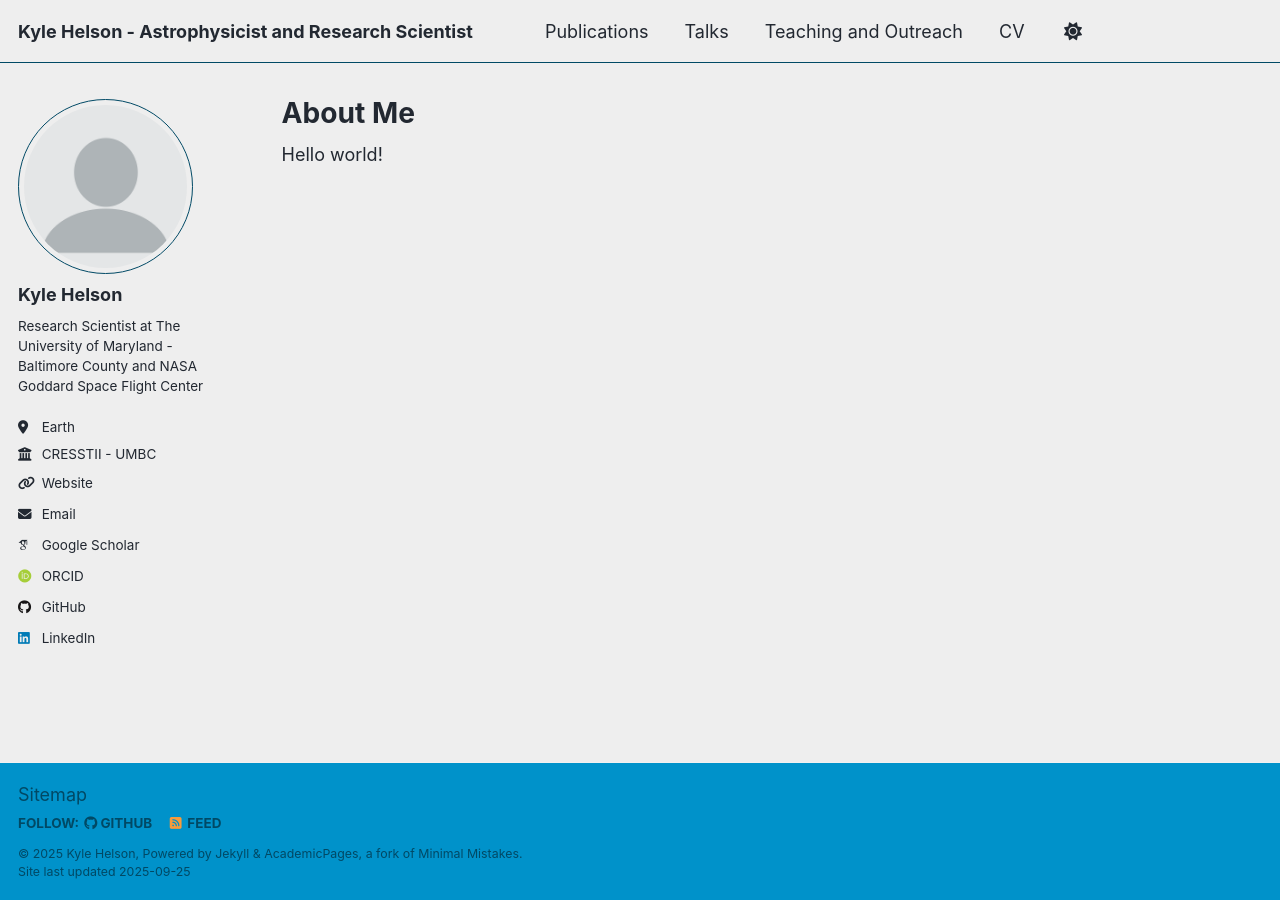
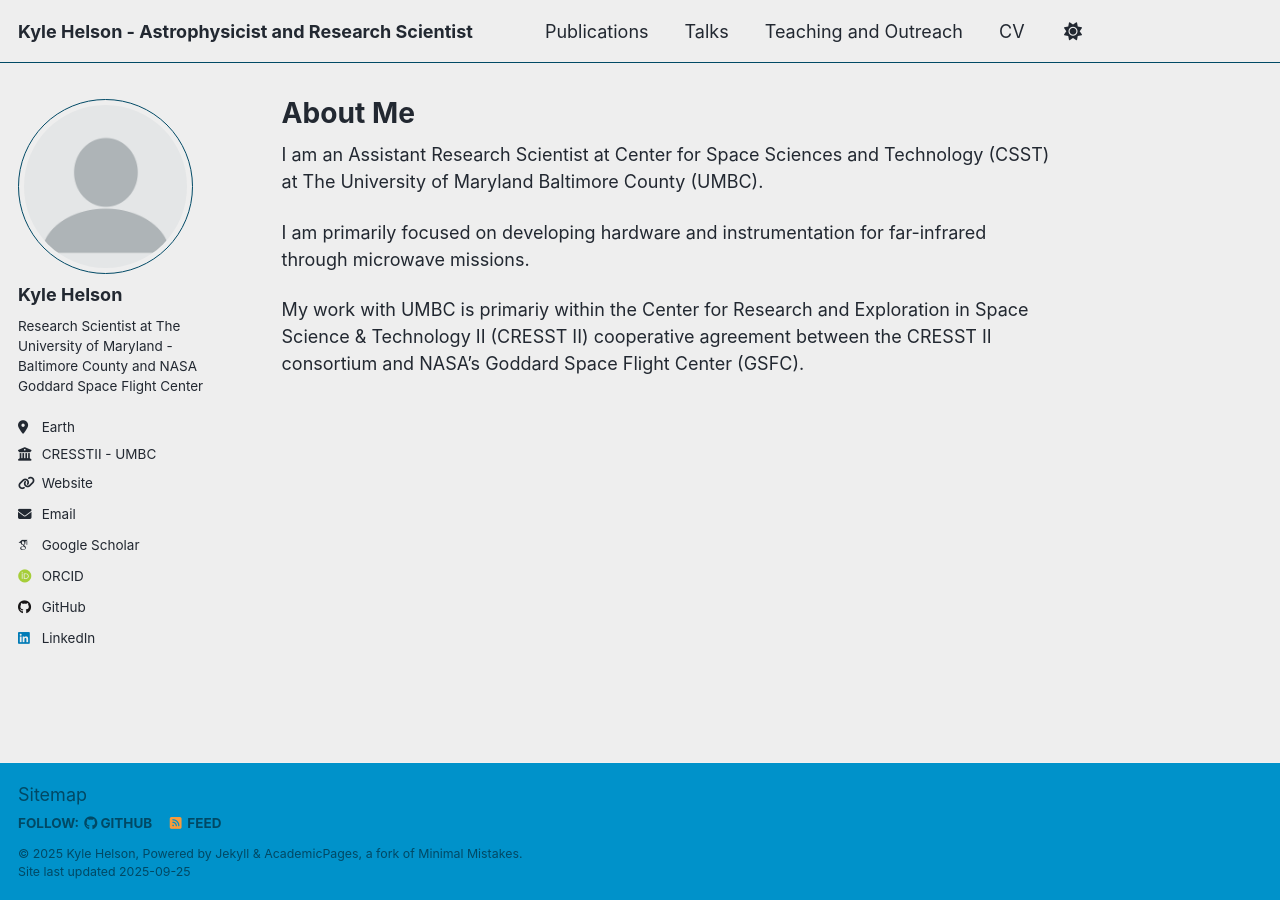
Before and after one commit to kylehelson/kylehelson.github.io, a Jekyll site: the page built from _pages/about.md, in a window 1280 px wide. Built offline with Jekyll 4.4.1, drawn with Linux system fonts in a browser that asks for light colours; some web fonts are replaced; a script that is not in the unit is left out.

Commit message:
Update about.md

```diff
--- a/_pages/about.md
+++ b/_pages/about.md
@@ -8,4 +8,8 @@ redirect_from:
   - /about.html
 ---
 
-Hello world!
+I am an Assistant Research Scientist at Center for Space Sciences and Technology (CSST) at The University of Maryland Baltimore County (UMBC).
+
+I am primarily focused on developing hardware and instrumentation for far-infrared through microwave missions.
+
+My work with UMBC is primariy within the Center for Research and Exploration in Space Science & Technology II (CRESST II) cooperative agreement between the CRESST II consortium and NASA’s Goddard Space Flight Center (GSFC).
```
